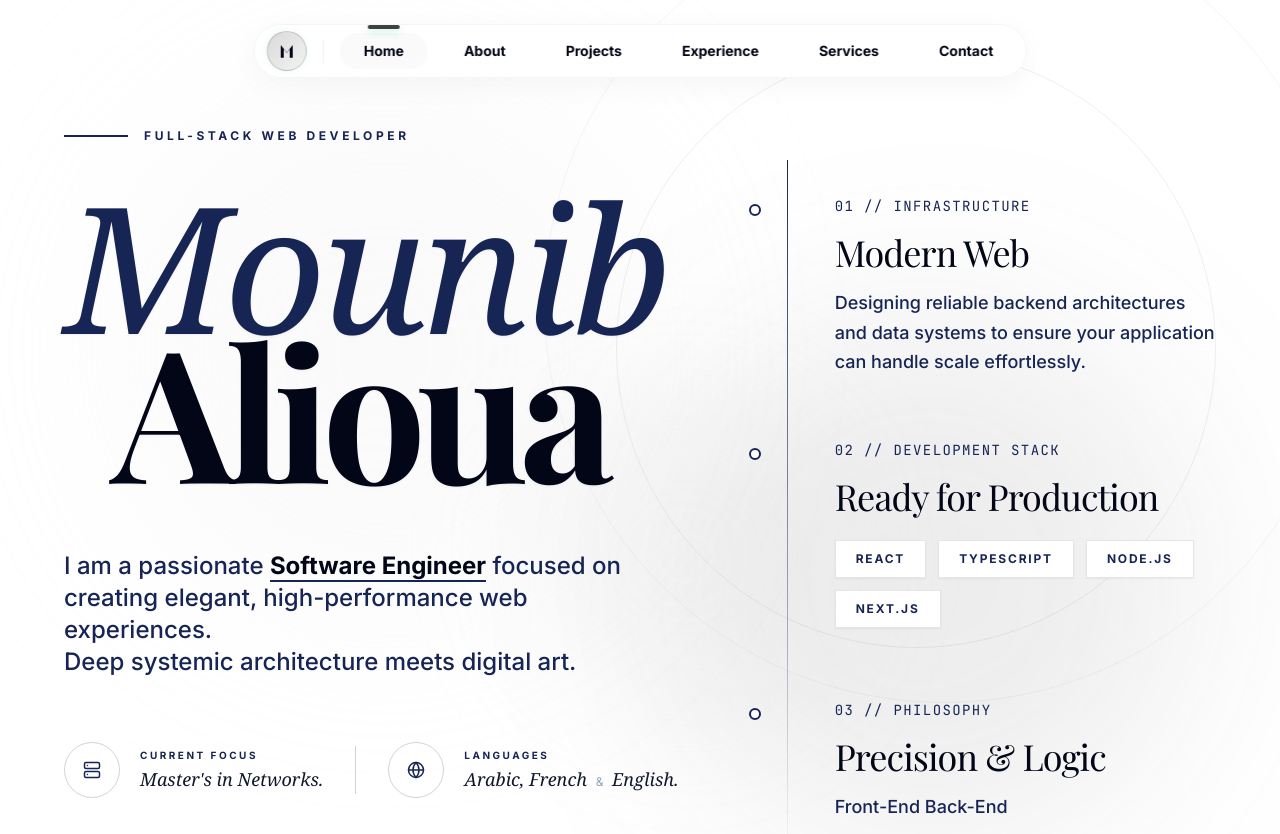
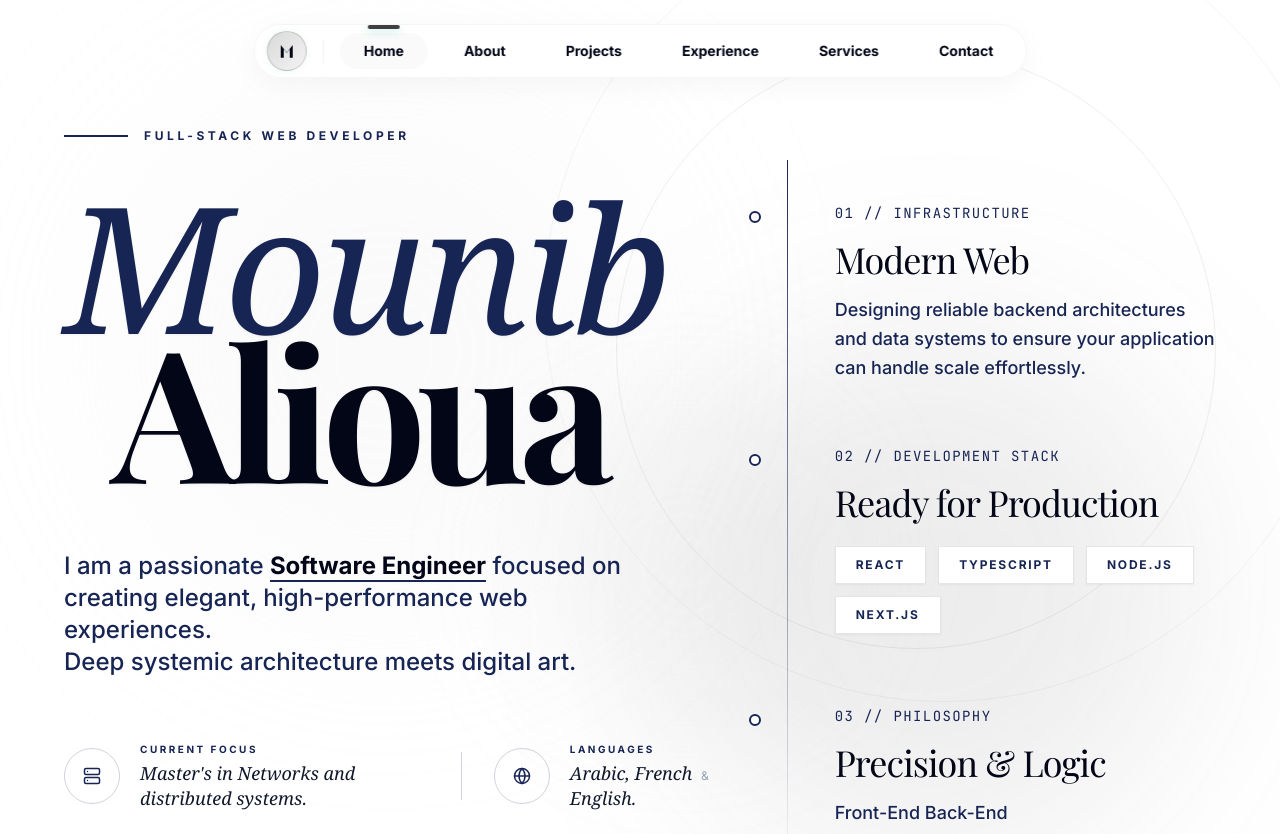
Before and after one commit to Mounibalioua18/Portfolio-, a React (Vite) app: page / in a window 1280 px wide. Shown: the top 834 px of the page. Built offline with nearby package versions, Linux system fonts and the light colour scheme; a web font is replaced by a local one.

Commit message:
feat: Update Hero section with full master's degree title
Refine the "Current Focus" text in the Hero section to accurately reflect the full title of the Master's degree: "Master's in Networks and distributed systems."

```diff
--- a/components/Hero.tsx
+++ b/components/Hero.tsx
@@ -125,7 +125,7 @@ export default function Hero({ content, isReady }: HeroProps & { isReady: boolea
                      Current Focus
                    </p>
                    <p className="text-slate-900 font-serif italic text-lg leading-snug">
-                     Master's in Networks.
+                     Master's in Networks and distributed systems.
                    </p>
                  </div>
                </div>
```
